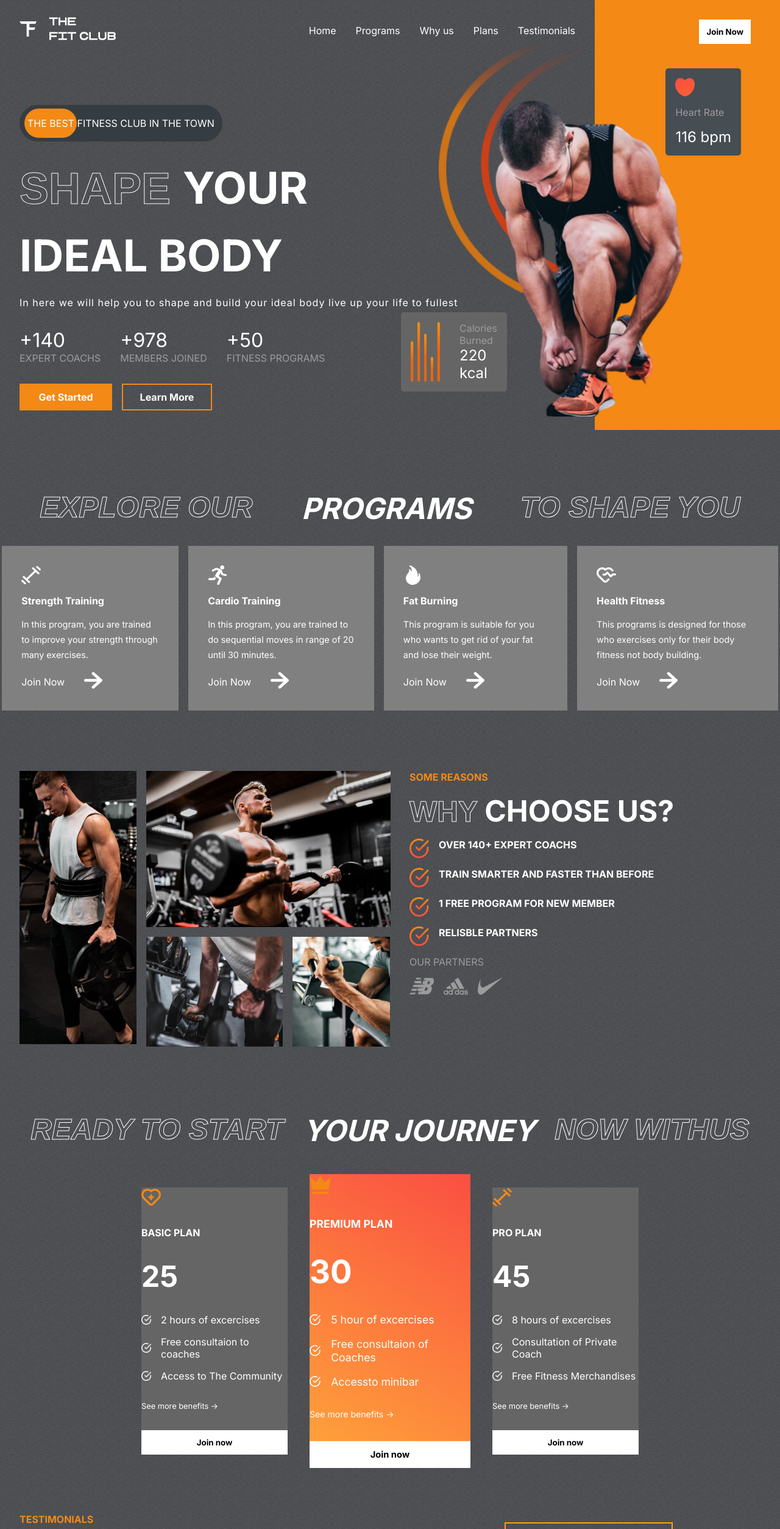
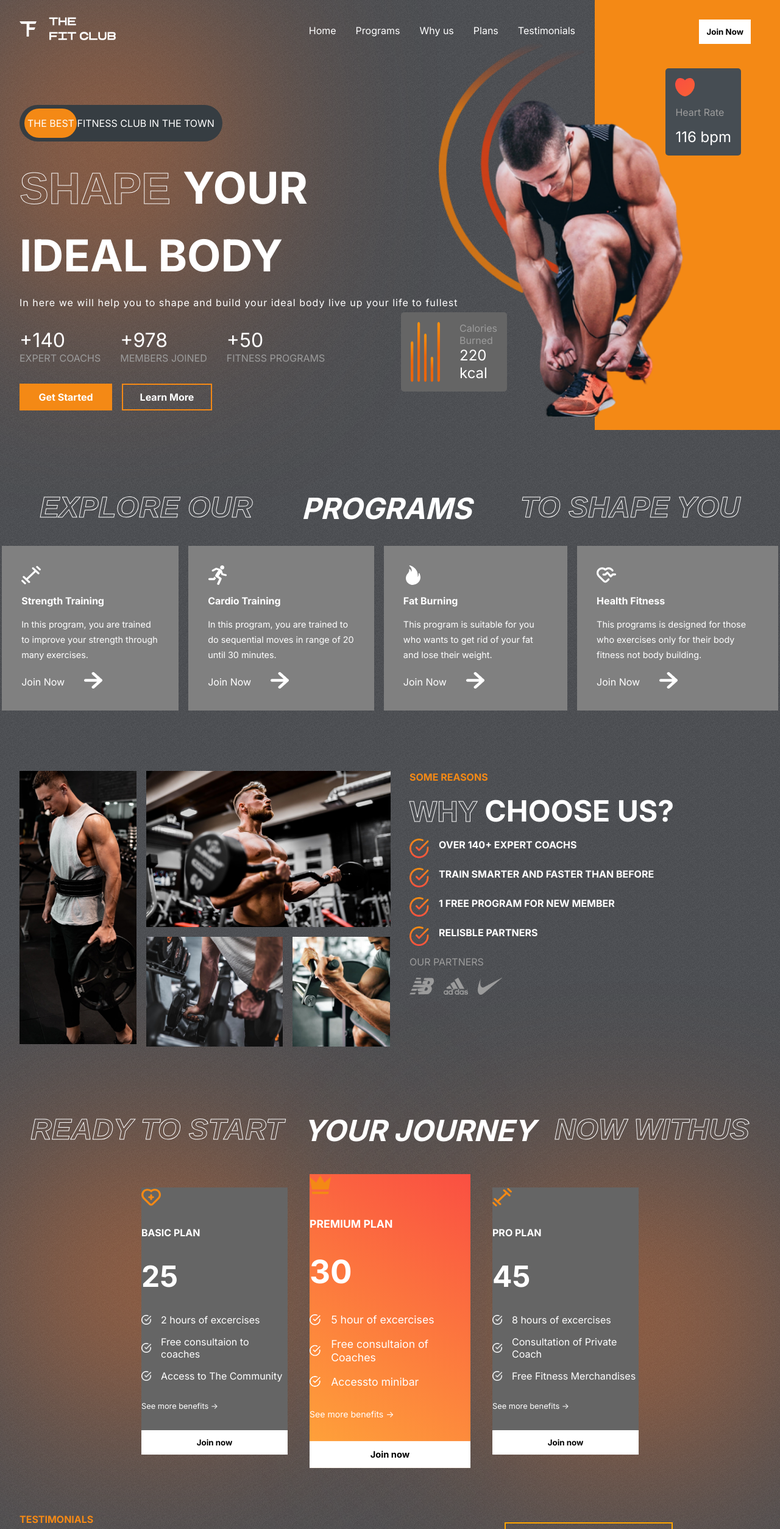
Before and after one commit to uluisik/real-estate, a React (Create React App) app: page / in a window 1280 px wide. Shown: the top 2507 px of the page at 61% size. Built offline with nearby package versions, Linux system fonts and the light colour scheme.

Commit message:
components are styled

```diff
--- a/src/App.css
+++ b/src/App.css
@@ -41,3 +41,11 @@
 .btn:hover {
   cursor: pointer;
 }
+
+.blur {
+  background: rgba(253, 120, 43, 0.69);
+  position: absolute;
+  border-radius: 50%;
+  filter: blur(150px);
+  z-index: -9;
+}
--- a/src/App.js
+++ b/src/App.js
@@ -1,5 +1,6 @@
 import "./App.css";
 import Testimonials from "./assets/Testimonials/Testimonials";
+import Footer from "./components/Footer/Footer";
 import Hero from "./components/Hero/Hero";
 import Join from "./components/Join/Join";
 import Plans from "./components/Plans/Plans";
@@ -14,6 +15,7 @@
       <Plans />
       <Testimonials />
       <Join />
+      <Footer />
     </div>
   );
 }
--- /dev/null
+++ b/src/components/Footer/Footer.css
@@ -0,0 +1,44 @@
+.Footer-container {
+  position: relative;
+}
+.Footer-container > hr {
+  border: 1px solid var(--lightgray);
+}
+.footer {
+  padding: 1rem 2rem;
+  display: flex;
+  flex-direction: column;
+  gap: 4rem;
+  align-items: center;
+  justify-content: center;
+  height: 20rem;
+}
+.social-links {
+  display: flex;
+  gap: 4rem;
+}
+.social-links > img {
+  width: 2rem;
+  height: 2rem;
+  cursor: pointer;
+}
+.logo-f > img {
+  width: 10rem;
+}
+
+.blur-f-1 {
+  bottom: 0;
+  right: 15%;
+  width: 26rem;
+  height: 12rem;
+  filter: blur(200px);
+  background: red;
+}
+.blur-f-2 {
+  bottom: 0;
+  left: 15%;
+  width: 26rem;
+  height: 12rem;
+  filter: blur(200px);
+  background: rgb(255, 115, 0);
+}
--- /dev/null
+++ b/src/components/Footer/Footer.jsx
@@ -0,0 +1,28 @@
+import React from "react";
+import "./Footer.css";
+import Github from "../../assets/github.png";
+import Instagram from "../../assets/instagram.png";
+import LinkedIn from "../../assets/linkedin.png";
+import Logo from "../../assets/logo.png";
+
+const Footer = () => {
+  return (
+    <div className="Footer-container">
+      <hr />
+      <div className="footer">
+        <div className="social-links">
+          <img src={Github} alt="" />
+          <img src={Instagram} alt="" />
+          <img src={LinkedIn} alt="" />
+        </div>
+        <div className="log-f">
+          <img src={Logo} alt="" />
+        </div>
+      </div>
+      <div className="blur blur-f-1"></div>
+      <div className="blur blur-f-2"></div>
+    </div>
+  );
+};
+
+export default Footer;
--- a/src/components/Hero/Hero.css
+++ b/src/components/Hero/Hero.css
@@ -168,3 +168,8 @@
   color: white;
   font-size: 1.5rem;
 }
+.hero-blur {
+  width: 22rem;
+  height: 30rem;
+  left: 0;
+}
--- a/src/components/Hero/Hero.jsx
+++ b/src/components/Hero/Hero.jsx
@@ -8,6 +8,7 @@
 const Hero = () => {
   return (
     <div className="hero">
+      <div className="blur hero-blur"></div>
       <div className="left-h">
         <Header />
         {/* the best ad */}
--- a/src/components/Plans/Plans.css
+++ b/src/components/Plans/Plans.css
@@ -5,6 +5,20 @@
   flex-direction: column;
   gap: 4rem;
   position: relative;
+}
+
+.plans-blur-1 {
+  width: 32rem;
+  height: 23rem;
+  top: 6rem;
+  left: 0rem;
+}
+
+.plans-blur-2 {
+  width: 32rem;
+  height: 23rem;
+  top: 10rem;
+  right: 0rem;
 }
 
 .plans {
--- a/src/components/Plans/Plans.jsx
+++ b/src/components/Plans/Plans.jsx
@@ -5,6 +5,9 @@
 const Plans = () => {
   return (
     <div className="plans-container">
+      <div className="blur plans-blur-1"></div>
+      <div className="blur plans-blur-2"></div>
+
       <div className="programs-header" style={{ gap: "2rem" }}>
         <span className="stroke-text">READY TO START</span>
         <span>YOUR JOURNEY</span>
```
